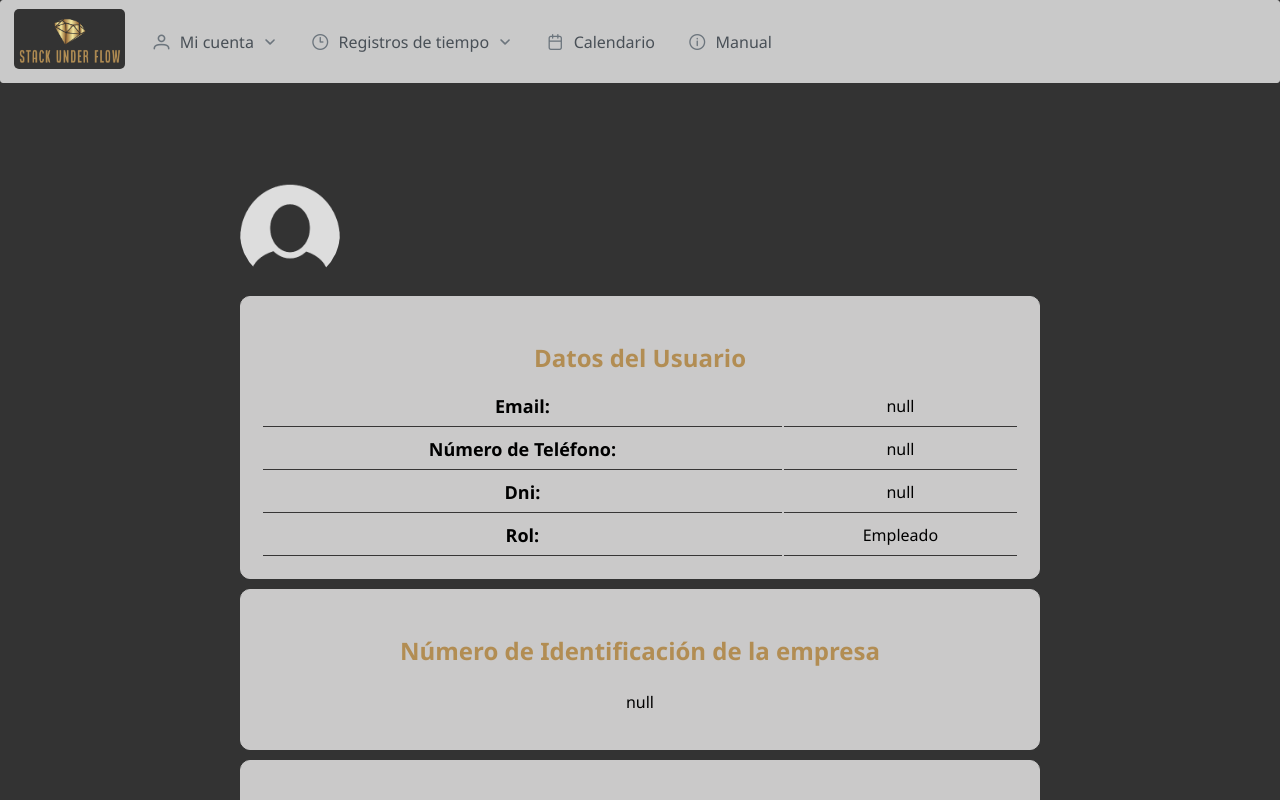
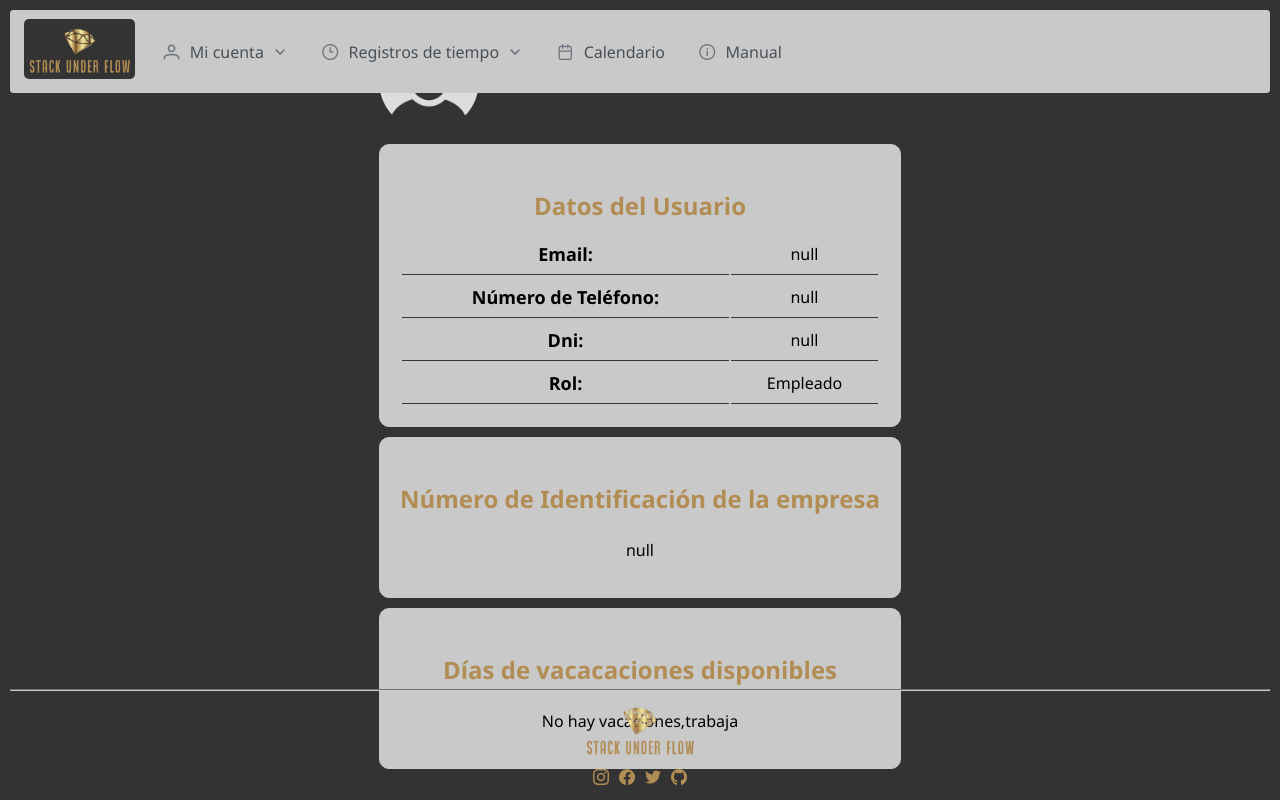
Before and after one commit to SyTW2324/E02, a Vue app in the folder labRecApp/frontend/: page /profile in a window 1280 px wide. Shown: the top 800 px of the page. Built offline with nearby package versions, Linux system fonts and the light colour scheme.

Commit message:
Mejorada accesibilidad de la pantalla perfil

```diff
--- a/labRecApp/frontend/src/styles/userProfile_style.css
+++ b/labRecApp/frontend/src/styles/userProfile_style.css
@@ -1,6 +1,24 @@
+.app {
+    display: flex;
+    flex-direction: column;
+    justify-content: center;
+    min-height: 100vh;
+}
+
+@media screen and (max-height: 760px) {
+    #profile footer, #profile header {
+        position: static;
+    }
+}
+
 .user-profile {
     max-width: 800px;
     margin: 0 auto;
+    text-align: center;
+    padding-bottom: 25px;
+    padding-top: 25px;
+    padding-left: 10px;
+    padding-right: 10px;
 }
 
 .profile-header {
--- a/labRecApp/frontend/src/views/userProfile.vue
+++ b/labRecApp/frontend/src/views/userProfile.vue
@@ -1,8 +1,12 @@
 <template>
-    <div>
+  <div class="app" id="profile">
+    <header>
       <NavBarComponent />
+    </header>
     <UserProfileComponent />
+    <footer>
       <footerComponent />
+    </footer>
   </div>
 </template>
 
@@ -21,35 +25,4 @@ export default {
 </script>
 
 <style scoped>
-.container {
-    position: relative;
-    min-height: 100vh;
-}
-
-.container {
-    overflow-y: auto; /* Añadir barra de desplazamiento vertical si es necesario */
-}
-
-.header {
-    position: fixed;
-    top: 0;
-    left: 0;
-    right: 0;
-    z-index: 2;
-}
-
-.user-profile {
-    margin-top: 100px;
-    text-align: center;
-    padding-bottom: 150px; /* Ajusta según la altura de tu pie de página */
-}
-
-.footer {
-    position: fixed;
-    bottom: 0;
-    left: 0;
-    right: 0;
-    z-index: 2;
-    height: 60px; /* Ajusta según la altura de tu pie de página */
-}
 </style>
```
Lines whose indentation alone changed are shown as unchanged.
